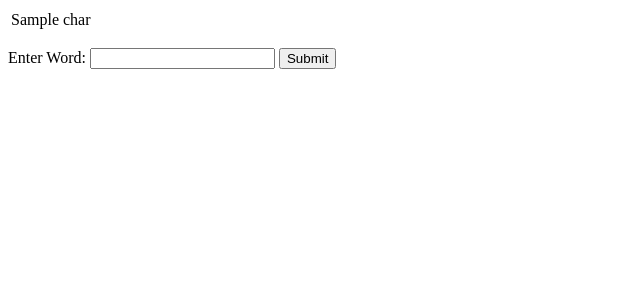
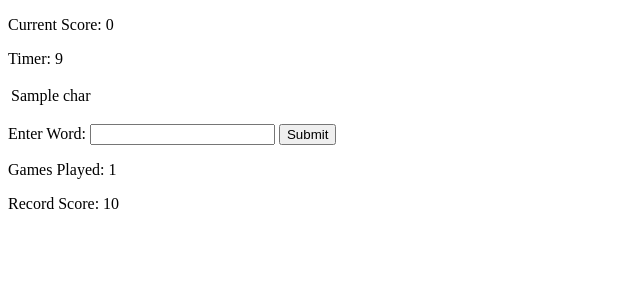
Before and after one commit to chrisryanhart/19.5_Flask_Testing, a Flask app: template templates/boardDisplay.html in a window 1280 px wide. Shown: the top 300 px of the page, without its empty margins (0-640 px from the left). Run offline with Flask 2, Linux system fonts and the light colour scheme; the template is opened without the code that fills it: most values are stand-ins (such as "Sample title", 1, 10 or a date in 2020); parts of the project's set-up code (start-up, migrations or seed data) failed here and were passed over.

Commit message:
20210211 Submission

```diff
--- a/app.py
+++ b/app.py
@@ -1,76 +1,72 @@
 # don't allow the same word to be counted twice
 
 from boggle import Boggle
-from flask import Flask, session, request, redirect, render_template
+from flask import Flask, session, request, redirect, render_template, jsonify
 from flask_debugtoolbar import DebugToolbarExtension
 
-import app.js
 
 boggle_game = Boggle()
 
-
 app=Flask(__name__)
 app.config['SECRET_KEY']='secret'
+app.config['TESTING']=True
+app.config['DEBUG_TB_HOSTS']=["dont-show-debug-toolbar"]
 
 debug=DebugToolbarExtension(app)
 
-# add debugger
 
-
-# use session throughout routes
-
-# start new game, make board
+# start new game, make board, retrieves high score/ games played
 @app.route('/')
-def generate_board():
+def start_game():
     board = boggle_game.make_board()
     session['board']=board
 
-    # import pdb
-    # pdb.set_trace()
-
-    # loop through board
-    # better to loop through in python or html
-
-    # breakpoint or debug with VScode
-
-    return render_template('boardDisplay.html', board=board)
+    keys = session.keys()
 
 
-@app.route('/')
-def display_board():
-    return
+    if "gameCount" in keys:
+        gameCount=session["gameCount"]
+    else:
+        session["gameCount"]=0
+
+    if "score" in keys:
+        score=session["gameCount"]
+    else:
+        session["score"]=0
+
+    score=session["score"]
+    gameCount=session["gameCount"]
+
+    return render_template('boardDisplay.html', board=board, gameCount=gameCount, score=score)
 
 
-@app.route('/guess', methods=['POST'])
-def make_guess():
-    # send guess as text to the server?
-    # add form for user to make guess
-    # send guess to server
-    # use AJAX. Cannot refresh page
-    # update session
+# checks if word is valid and returns result
+@app.route('/evaluatedValue', methods=['POST'])
+def evaluate_value():
 
-    return redirect
+    board=session['board']
+    word=request.json['word']
+
+    word_result=boggle_game.check_valid_word(board, word)
+
+    response = {"result": f"{word_result}"}
+
+    return jsonify(result=word_result)
 
 
-@app.route('/evaluatedval')
-def get_form_value():
-    # confirm word is valid
-    # give feedback to user
-    # respond with jsonify
+# saves high score and game count to session.  Returns updated high score.
+@app.route('/gameEnd', methods=["POST"])
+def send_result():
 
-    # how to receive the form request from js
+    gameCount=session["gameCount"]+1
+    session["gameCount"]=gameCount
 
+    new_score = int(request.json["score"])
+    old_score = session["score"]
 
+    if new_score > old_score:
+        session["score"] = new_score
 
-    return render_template('evaluateVal.html')
+    updated_score = session["score"]
 
-@app.route('/')
-def send_result():
-    # send OK/NG message to front-end
-    # may combine with update_score
-    return
-
-@app.route('/')
-def update_score():
-    # send score to front-end
-    return
+    return f"High Score is {updated_score}"
--- a/static/app.js
+++ b/static/app.js
@@ -1,45 +1,79 @@
-alert('I am the app.js file!')
-// which html file to link to js file
 //Object oriented way to design front-end
+//Is it necessary to return something in a function?
 
-let test = 1;
-
-// use jquery to get values from form
-//prevent default form submit
-// append html to confirm button works
-
-// add e listener
-let $submitBtn = $('#submit_guess')
+let $submitForm = $('#submit-form');
+let $body = $('body');
+let $messages = $('#messages');
+let $score = $('#score');
+let $time = $('#time');
+let $gamesPlayed = $('#game-count')
 
 
+async function submitGuess(evt){
+    //Submits word on form and makes post request to server
 
-async function submitGuess(){
-    // prevent page reload
-    // send AJAX request to the server
-    // need to get url.  Add full url?
-    // let guess = $()
+    evt.preventDefault();
 
-    // JSON gets passed to the server
-    let response = await axios.post("/evaluateValue", {word: {guess}});
-    console.log(response);
-    console.log('entered submitGuess');
-    return response;
+    let time = Number($time.eq(0).text());
+    if(time === 0){
+        return;
+    }
+
+    let $word = $('#guess').val();
+    $submitForm.trigger('reset');
+
+    let response = await axios.post("http://127.0.0.1:5000/evaluatedValue", {"word": $word});
+
+    return await guessResult(response, $word);
+};
+
+$submitForm.on('submit', submitGuess)
+
+async function guessResult(result, word){
+    //Updates DOM with guess result for the user
+
+    let message;
+    let guessFeedback = result.data.result;
+
+    if(guessFeedback === "ok"){
+        message = "Good Guess!";
+        incrementScore(word)
+
+    }else if(guessFeedback === "not-word"){
+        message = "Guess was not a word!";
+    }else{
+        message = "Guess does not exist on board!";
+    }
+
+    $messages.eq(0).text(`${message}`);
+    return;
 }
 
-$submitBtn.on('click', submitGuess)
+function incrementScore(word){
+    //increments score based on the word length
+    let pointValue = word.length;
+    let currentScore = Number($score.eq(0).text());
+    let newScore = currentScore + pointValue;
 
-function handleScore(){
-    // receive score from server
-    // store in local storage
-    // show player score in browser
+    $score.eq(0).text(`${newScore}`);
+    return;
 }
 
+async function timer(){
+    //Counts down until 0 then checks for high score with the server
 
-function timeGame(){
-    // ensure game can only be played for 60s
+    let currentTime = Number($time.eq(0).text());
+    let updatedTime = currentTime - 1;
+    let score = Number($score.eq(0).text());
+
+    if(updatedTime===-1){
+        clearInterval(countdown);
+
+        let response = await axios.post(`http://127.0.0.1:5000/gameEnd`, {"score": `${score}`});
+
+        return response.data;
+    }
+    return $time.eq(0).text(`${updatedTime}`);
 }
 
-
-function gameStats(){
-    // send number of plays and high score that was stored in browser
-}
+let countdown = setInterval(timer, 1000)
--- a/templates/base.html
+++ b/templates/base.html
@@ -5,17 +5,23 @@
     <meta http-equiv="X-UA-Compatible" content="IE=edge">
     <meta name="viewport" content="width=device-width, initial-scale=1.0">
     <title>Base File</title>
-    <!-- <script src="/static/app.js"></script> -->
 
-<!-- add js and css links here? -->
 
 </head>
 <body>
+    <div>
+        <p>Current Score: <span id="score">0</span></p>
+        <p>Timer: <span id="time">15</span></p>
+    </div>
     {% block content %}
 
     {% endblock %}
+    <p id="messages"></p>
+    <!-- <p>Games Played: <span id="game-count"></span></p> -->
 
+<script src="https://unpkg.com/jquery"></script>
 <script src="https://unpkg.com/axios/dist/axios.js"></script>
+<script src="https://unpkg.com/lodash"></script>
 <script src="/static/app.js"></script>
 
 </body>
--- a/templates/boardDisplay.html
+++ b/templates/boardDisplay.html
@@ -19,12 +19,15 @@
 
 <!-- page cannot refresh
 use AJAX -->
-<form action="/guess" method="POST">
+<form action="" id="submit-form">
     <p>Enter Word:
-        <input type="text" name="guess">
-        <button id="submit_guess">Submit</button>
+        <input type="text" name="guess" id='guess'>
+        <button id="submit-guess">Submit</button>
     </p>
 
 </form>
 
+<p>Games Played: <span id="game-count">{{gameCount}}</span></p>
+<p>Record Score: <span id="record-score">{{score}}</span></p>
+
 {% endblock %}
```
Also changed, not shown: requirements.txt (+0 -31 lines), test.py (+35 -44 lines).
